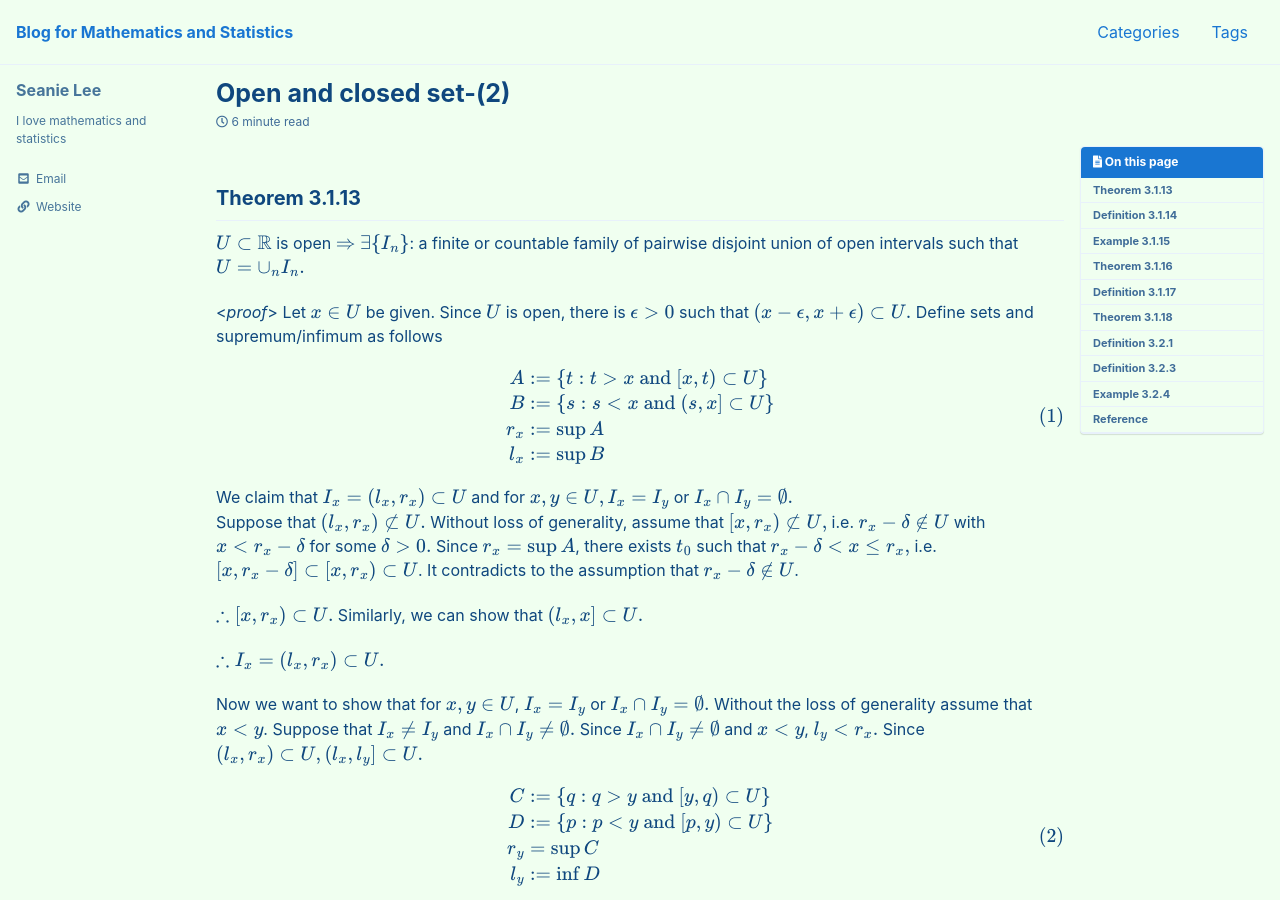
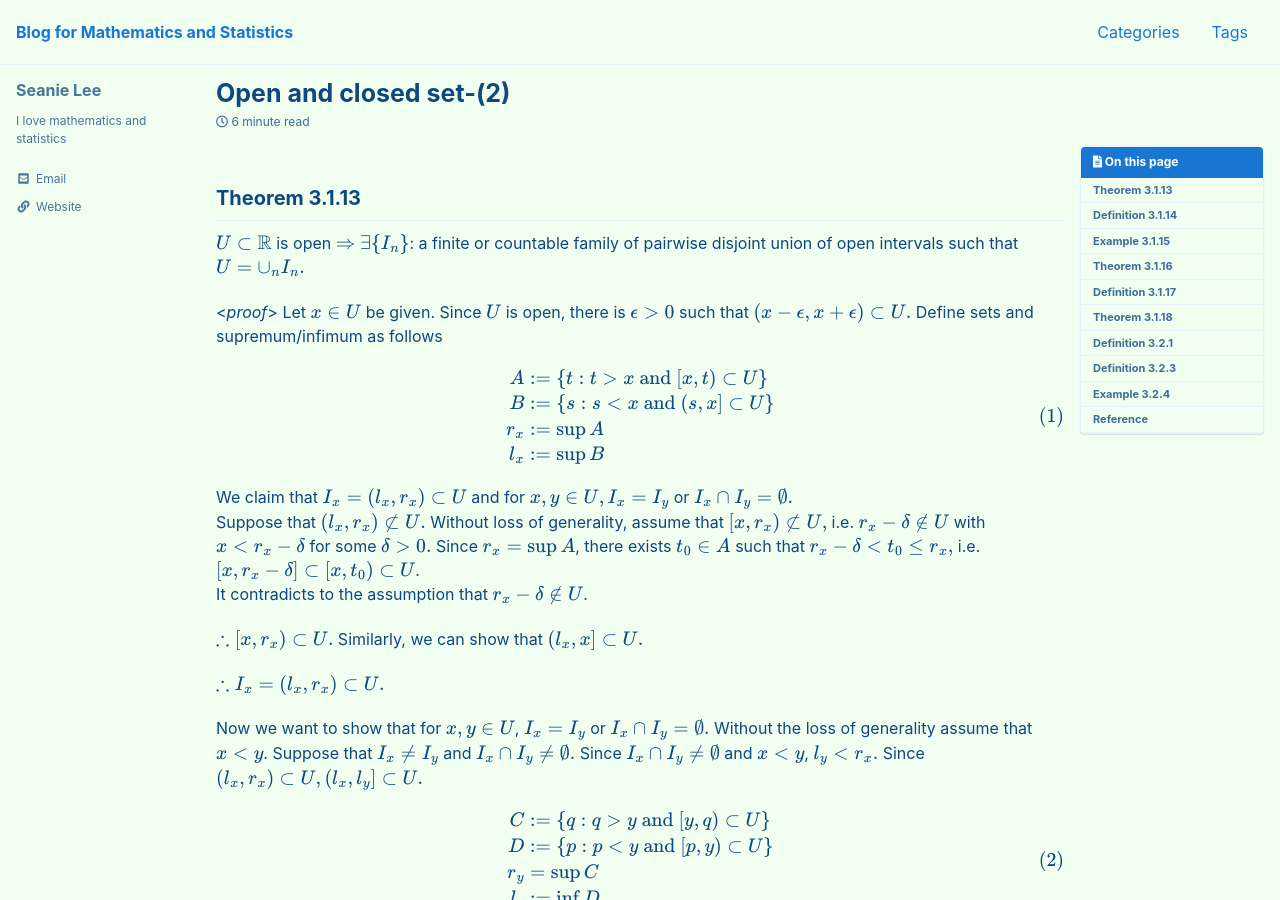
Before and after one commit to seanie12/blog, a Jekyll site: the page built from _posts/2021-01-17-open-close-2.md, in a window 1280 px wide and 900 px high. Built offline with Jekyll 4.4.1, drawn with Linux system fonts in a browser that asks for light colours; cached includes are drawn as plain includes; formulas are drawn with MathJax 3.

Commit message:
Update 2021-01-17-open-close-2.md

```diff
--- a/_posts/2021-01-17-open-close-2.md
+++ b/_posts/2021-01-17-open-close-2.md
@@ -36,7 +36,7 @@ l_x &:= \sup B
 \end{align}$$
 
 We claim that $I_x= (l_x, r_x)\subset U$ and for $x,y \in U, I_x = I_y$ or $I_x \cap I_y =\emptyset.$ <br />
-Suppose that $(l_x, r_x) \not\subset U.$ Without loss of generality, assume that $[x, r_x) \not\subset U,$ i.e. $r_x - \delta \not\in U$ with $x<r_x-\delta$ for some $\delta>0.$ Since $r_x = \sup A$, there exists $t_0$ such that $r_x-\delta < x \leq r_x,$ i.e. $[x, r_x-\delta] \subset [x, r_x) \subset U$. It contradicts to the assumption that $r_x -\delta \not\in U$.
+Suppose that $(l_x, r_x) \not\subset U.$ Without loss of generality, assume that $[x, r_x) \not\subset U,$ i.e. $r_x - \delta \not\in U$ with $x<r_x-\delta$ for some $\delta>0.$ Since $r_x = \sup A$, there exists $t_0\in A$ such that $r_x-\delta < t_0 \leq r_x,$ i.e. $[x, r_x-\delta] \subset [x, t_0) \subset U$. <br /> It contradicts to the assumption that $r_x -\delta \not\in U$.
 
 $\therefore [x, r_x) \subset U.$
 Similarly, we can show that $(l_x, x] \subset U.$
```
